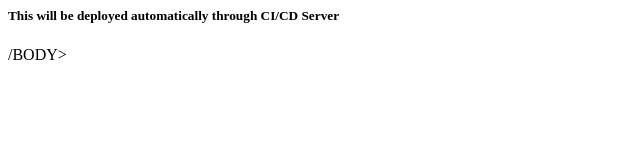
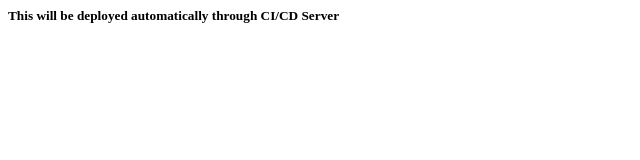
Before and after one commit to monzureelahi/test, a plain HTML site: page index.html in a window 1280 px wide. Shown: the full height of the page, 0-640 px from the left. Drawn offline with Linux system fonts and the light colour scheme.

Commit message:
updated index

```diff
--- a/index.html
+++ b/index.html
@@ -5,6 +5,6 @@
 
 
 
-/BODY>
+</BODY>
 
 </HTML>
```
